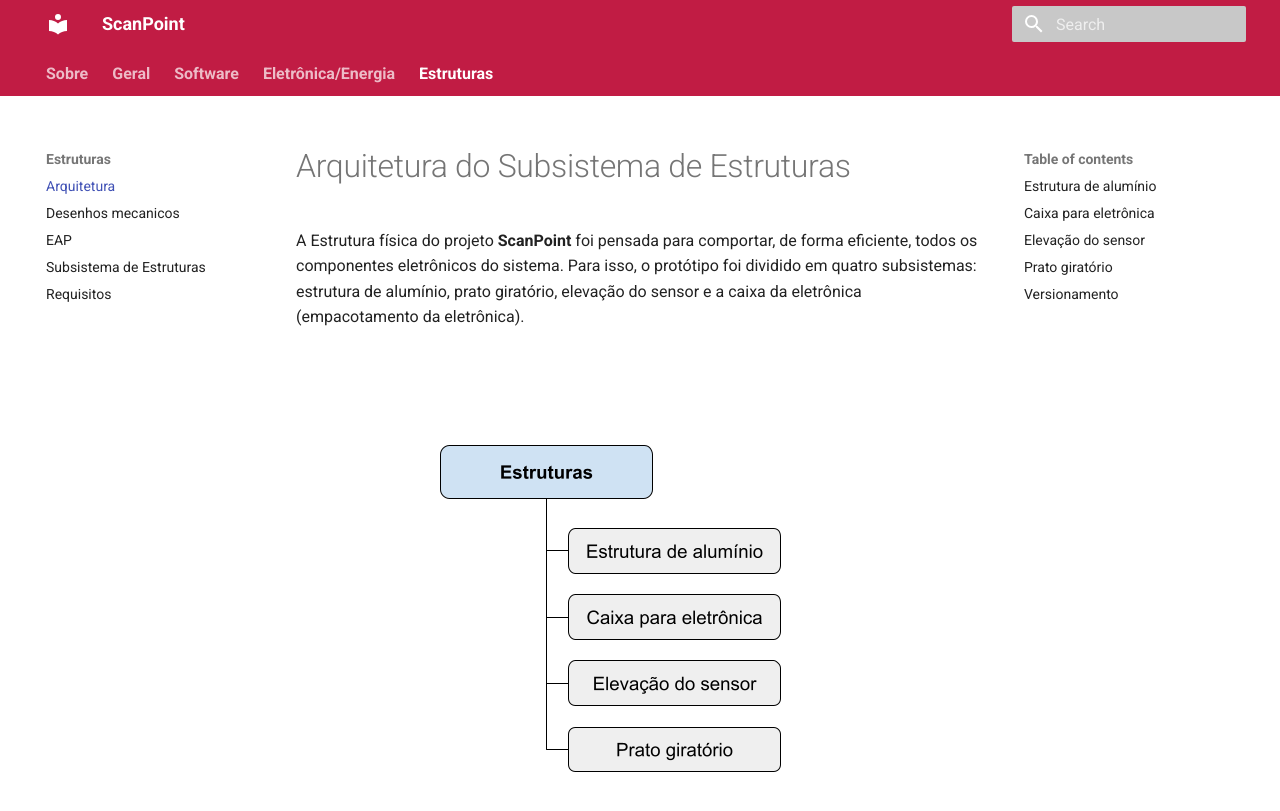
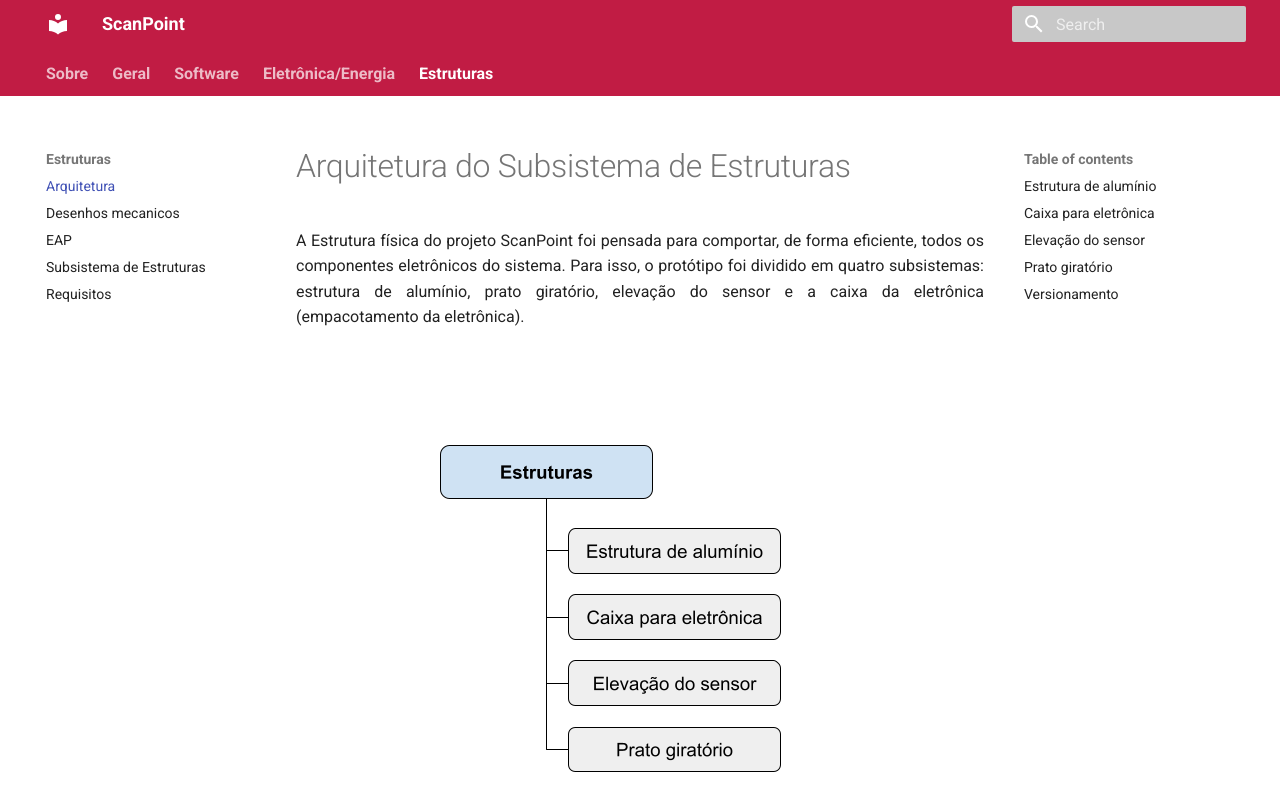
Before and after one commit to Calcioft/ScanPoint, an MkDocs documentation site: the page built from docs/estruturas/arquitetura_subs_estruturas.md, in a window 1280 px wide and 900 px high. Shown: the top 811 px of the window. Built offline with MkDocs 1.6.1 and Material for MkDocs 9.7.7, drawn with Linux system fonts in a browser that asks for light colours.

Commit message:
Update arquitetura_subs_estruturas.md

```diff
--- a/docs/estruturas/arquitetura_subs_estruturas.md
+++ b/docs/estruturas/arquitetura_subs_estruturas.md
@@ -1,8 +1,8 @@
 # Arquitetura do Subsistema de Estruturas
 
-
-A Estrutura física do projeto **ScanPoint** foi pensada para comportar, de forma eficiente, todos os componentes eletrônicos do sistema. Para isso, o protótipo foi dividido em quatro subsistemas: estrutura de alumínio, prato giratório, elevação do sensor e a caixa da eletrônica (empacotamento da eletrônica).
-
+<p style="text-align: justify;">
+A Estrutura física do projeto ScanPoint foi pensada para comportar, de forma eficiente, todos os componentes eletrônicos do sistema. Para isso, o protótipo foi dividido em quatro subsistemas: estrutura de alumínio, prato giratório, elevação do sensor e a caixa da eletrônica (empacotamento da eletrônica).
+</p>
 
 ![Diagrama de componentes da arquitetura de estruturas](imagens/Arquitetura_Estruturas_Diagrama.png)
 
@@ -14,8 +14,9 @@
 
 ## Estrutura de alumínio
 
+<p style="text-align: justify;">
 Para a parte estrutural externa, foi pensado o uso de 12 perfis de alumínio estrutural, com dimensões de 20mmx20mm e comprimento de 700mm, ligados entre si por meio de cantoneiras e conjuntos de parafusos M4 com o auxílio de porca martelo. Assim formando uma estrutura em formato cuco, sendo os perfil as arestas, dando o apoio necessário para os demais subsistemas.
-
+</p>
 
 ![Estrutura de alumínio](imagens/Arquitetura_Estruturas_estrutura_de_alumínio.jpg)
 
@@ -35,8 +36,9 @@
 
 ## Caixa para eletrônica
 
+<p style="text-align: justify;">
 A Caixa da eletrônica foi pensada para armazenar todos os componentes eletrônicos do projeto como bateria, motor, componentes de controle como o Arduino, PCBs, cabos e demais equipamentos. Ela foi pensada de forma a otimizar o espaço de acordo com os componentes preliminares, esconder componentes cimo cabos e fios, dando melhor acabamento ao projeto, assim como deixar espaço suficiente para possíveis atualizações de eletrônica, energia ou software.
-
+</p>
 
 ![Caixa de eletrônica](imagens/Arquitetura_Estruturas_caixa_eletronica.jpg)
 
@@ -48,8 +50,9 @@
 
 ## Elevação do sensor
 
+<p style="text-align: justify;">
 O subsistema de elevação do sensor é feito com o auxilio de peças em impressão 3D, uma barra roscada fuso, barras guias, motor de passo, e o sensor de distância. Tais peças em impressão 3D são feitas em PLA, facilitando sua fabricação e servem como suportes para os demais componentes do subsistema. A elevação do sensor acontece através uma peça guiada por 2 eixos e sua movimentação ocorre a partir da barra fuso ligado ao motor de passo.
-
+</p>
 
 ![Trilho do sensor](imagens/Arquitetura_Estruturas_trilho_do_sensor.jpg)
 
@@ -60,7 +63,9 @@
 
 ## Prato giratório
 
+<p style="text-align: justify;">
 O prato giratório servirá para auxiliar na movimentação da peça em questão que estará sendo escaneada. Ele foi projetado de acordo com os requisitos de tamanho da peça e peso máximo, além de possuir suporte para fixação do motor e apoio com roldanas para aumento de estabilidade durante a sua movimentação.
+</p>
 
 <!--<center><img src="docs/estruturas/imagens/Arquitetura_Estruturas_prato.jpg"></center>-->
 ![Prato](imagens/Arquitetura_Estruturas_prato.jpg)
```
